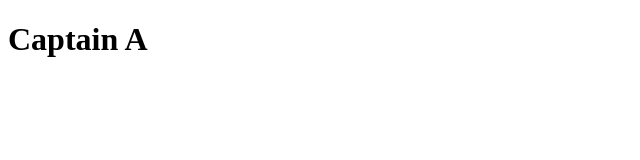
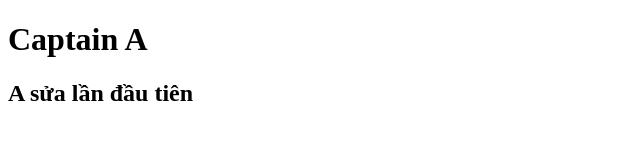
Before and after one commit to BoDoi123/TeamAB, a plain HTML site: page index.html in a window 1280 px wide. Shown: the whole page, without its empty margins (0-640 px from the left). Drawn offline with Linux system fonts and the light colour scheme.

Commit message:
A commit lần 1

```diff
--- a/index.html
+++ b/index.html
@@ -8,5 +8,6 @@
     </head>
     <body>
         <h1>Captain A</h1>
+        <h2>A sửa lần đầu tiên</h2>
     </body>
 </html>
```
